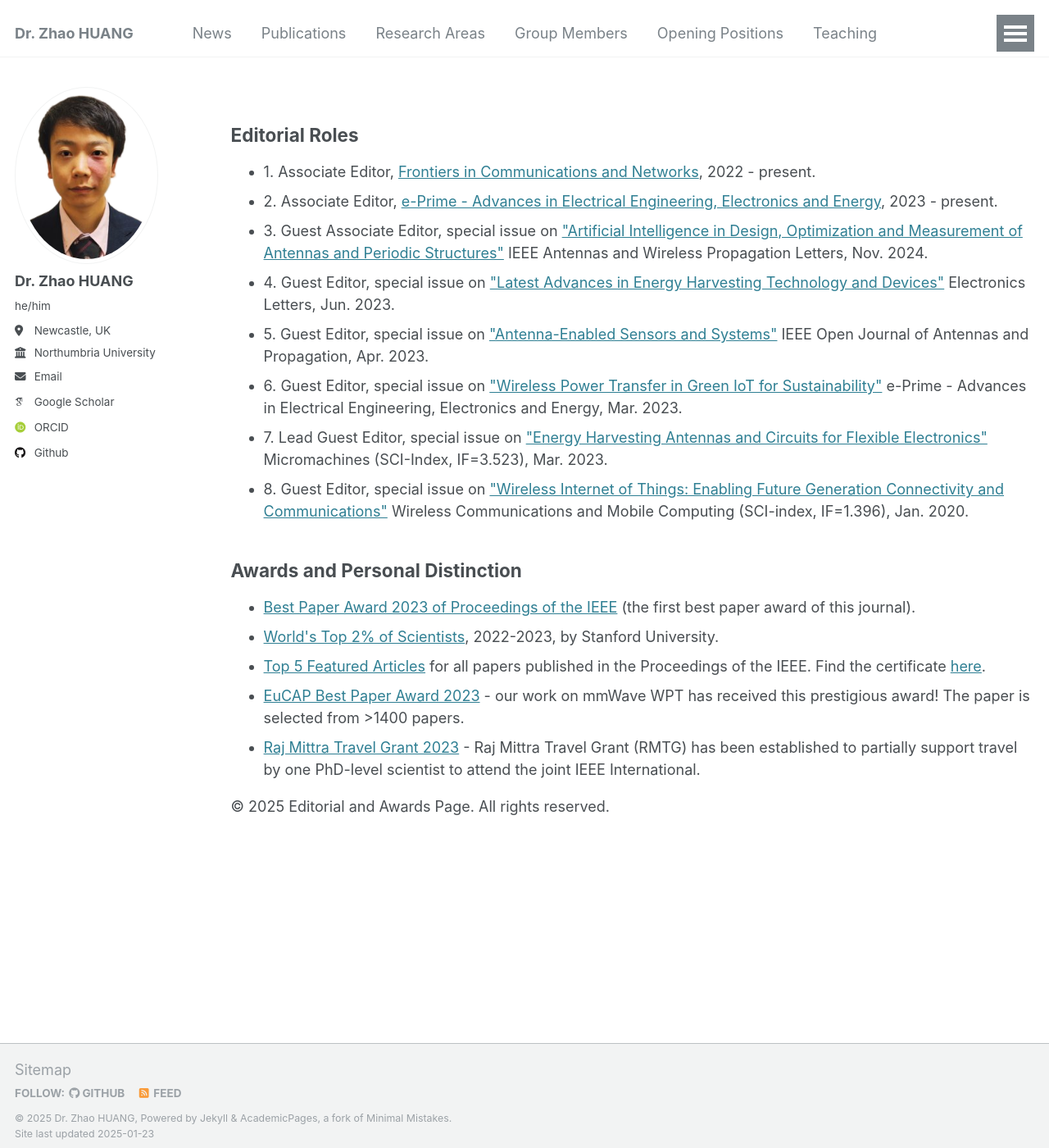
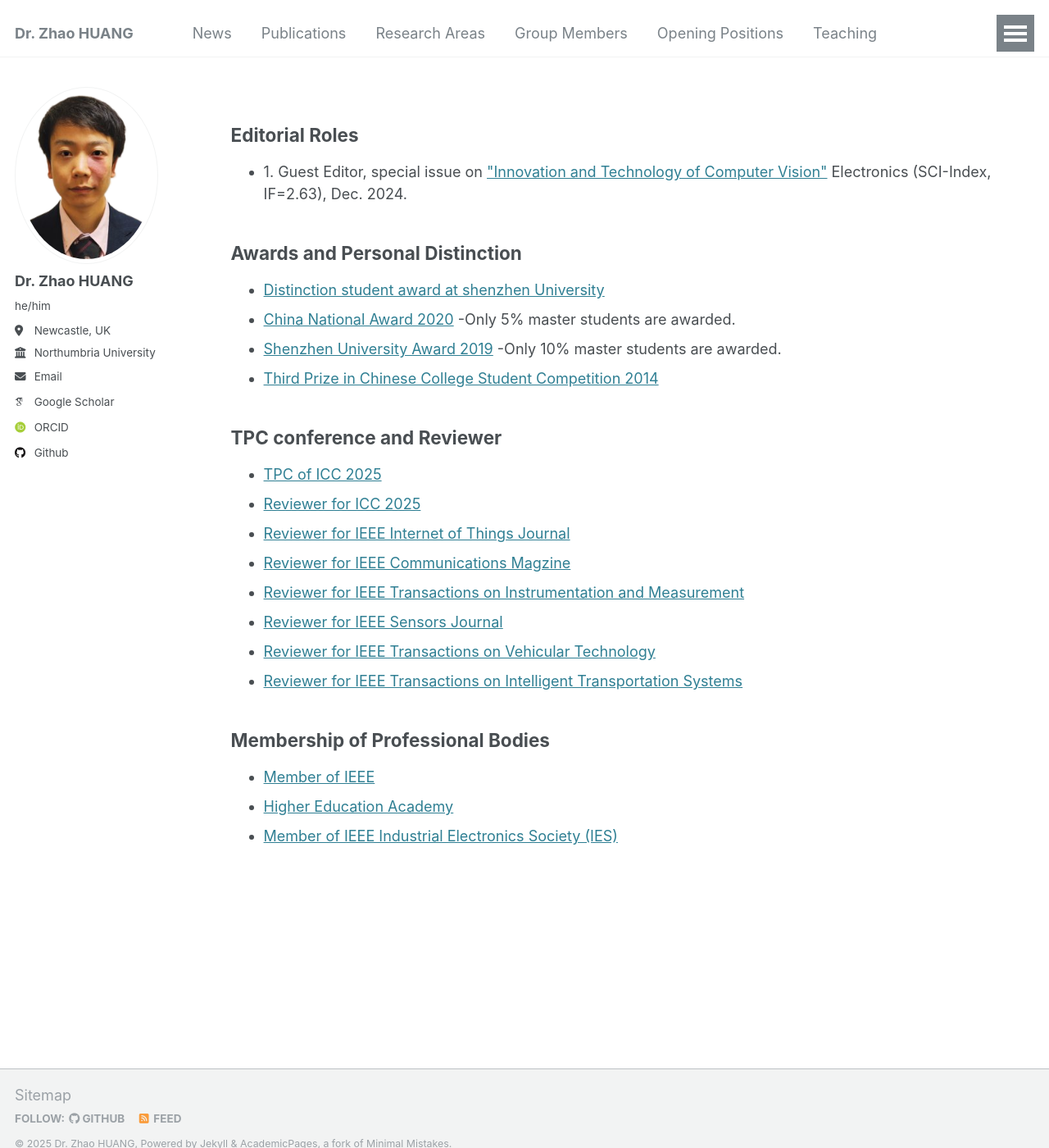
Before and after one commit to ZZ2020zz/ZZ2020zz.github.io, a Jekyll site: the page built from _pages/activities.html, in a window 1280 px wide and 1400 px high. Shown: the whole window at 82% size. Built offline with Jekyll 4.4.1, drawn with Linux system fonts in a browser that asks for light colours; some web fonts are replaced.

Commit message:
Update activities.html

```diff
--- a/_pages/activities.html
+++ b/_pages/activities.html
@@ -18,31 +18,41 @@ author_profile: true
         <section>
             <h2>Editorial Roles</h2>
             <ul>
-                <li>1. <span>Associate Editor</span>, <a href="#">Frontiers in Communications and Networks</a>, 2022 - present.</li>
-                <li>2. <span>Associate Editor</span>, <a href="#">e-Prime - Advances in Electrical Engineering, Electronics and Energy</a>, 2023 - present.</li>
-                <li>3. <span>Guest Associate Editor</span>, special issue on <a href="#">"Artificial Intelligence in Design, Optimization and Measurement of Antennas and Periodic Structures"</a> IEEE Antennas and Wireless Propagation Letters, Nov. 2024.</li>
-                <li>4. <span>Guest Editor</span>, special issue on <a href="#">"Latest Advances in Energy Harvesting Technology and Devices"</a> Electronics Letters, Jun. 2023.</li>
-                <li>5. <span>Guest Editor</span>, special issue on <a href="#">"Antenna-Enabled Sensors and Systems"</a> IEEE Open Journal of Antennas and Propagation, Apr. 2023.</li>
-                <li>6. <span>Guest Editor</span>, special issue on <a href="#">"Wireless Power Transfer in Green IoT for Sustainability"</a> e-Prime - Advances in Electrical Engineering, Electronics and Energy, Mar. 2023.</li>
-                <li>7. <span>Lead Guest Editor</span>, special issue on <a href="#">"Energy Harvesting Antennas and Circuits for Flexible Electronics"</a> Micromachines (SCI-Index, IF=3.523), Mar. 2023.</li>
-                <li>8. <span>Guest Editor</span>, special issue on <a href="#">"Wireless Internet of Things: Enabling Future Generation Connectivity and Communications"</a> Wireless Communications and Mobile Computing (SCI-index, IF=1.396), Jan. 2020.</li>
+                <li>1. <span>Guest Editor</span>, special issue on <a href="#">"Innovation and Technology of Computer Vision"</a> Electronics (SCI-Index, IF=2.63), Dec. 2024.</li>
             </ul>
         </section>
 
         <section>
             <h2>Awards and Personal Distinction</h2>
             <ul>
-                <li><a href="#">Best Paper Award 2023 of Proceedings of the IEEE</a> (the first best paper award of this journal).</li>
-                <li><a href="#">World's Top 2% of Scientists</a>, 2022-2023, by Stanford University.</li>
-                <li><a href="#">Top 5 Featured Articles</a> for all papers published in the Proceedings of the IEEE. Find the certificate <a href="#">here</a>.</li>
-                <li><a href="#">EuCAP Best Paper Award 2023</a> - our work on mmWave WPT has received this prestigious award! The paper is selected from >1400 papers.</li>
-                <li><a href="#">Raj Mittra Travel Grant 2023</a> - Raj Mittra Travel Grant (RMTG) has been established to partially support travel by one PhD-level scientist to attend the joint IEEE International.</li>
+                <li><a href="#">Distinction student award at shenzhen University</a></li>
+                <li><a href="#">China National Award 2020</a> -Only 5% master students are awarded.</li>
+                <li><a href="#">Shenzhen University Award 2019</a> -Only 10% master students are awarded.</li>
+                <li><a href="#">Third Prize in Chinese College Student Competition 2014</a></li>
+            </ul>
+        </section>
+        <section>
+            <h2>TPC conference and Reviewer</h2>
+            <ul>
+                <li><a href="#">TPC of ICC 2025</a></li>
+                <li><a href="#">Reviewer for ICC 2025</li>
+                <li><a href="#">Reviewer for IEEE Internet of Things Journal</li>
+                <li><a href="#">Reviewer for IEEE Communications Magzine</a></li>
+                <li><a href="#">Reviewer for IEEE Transactions on Instrumentation and Measurement</a></li>
+                <li><a href="#">Reviewer for IEEE Sensors Journal</a></li>
+                <li><a href="#">Reviewer for IEEE Transactions on Vehicular Technology</a></li>
+                <li><a href="#">Reviewer for IEEE Transactions on Intelligent Transportation Systems</a></li>
+            </ul>
+        </section>
+
+        <section>
+            <h2>Membership of Professional Bodies</h2>
+            <ul>
+                <li><a href="#">Member of IEEE</a></li>
+                <li><a href="#">Higher Education Academy</li>
+                <li><a href="#">Member of IEEE Industrial Electronics Society (IES) </li>
             </ul>
         </section>
     </main>
-
-    <footer>
-        <p>&copy; 2025 Editorial and Awards Page. All rights reserved.</p>
-    </footer>
 </body>
 </html>
```
